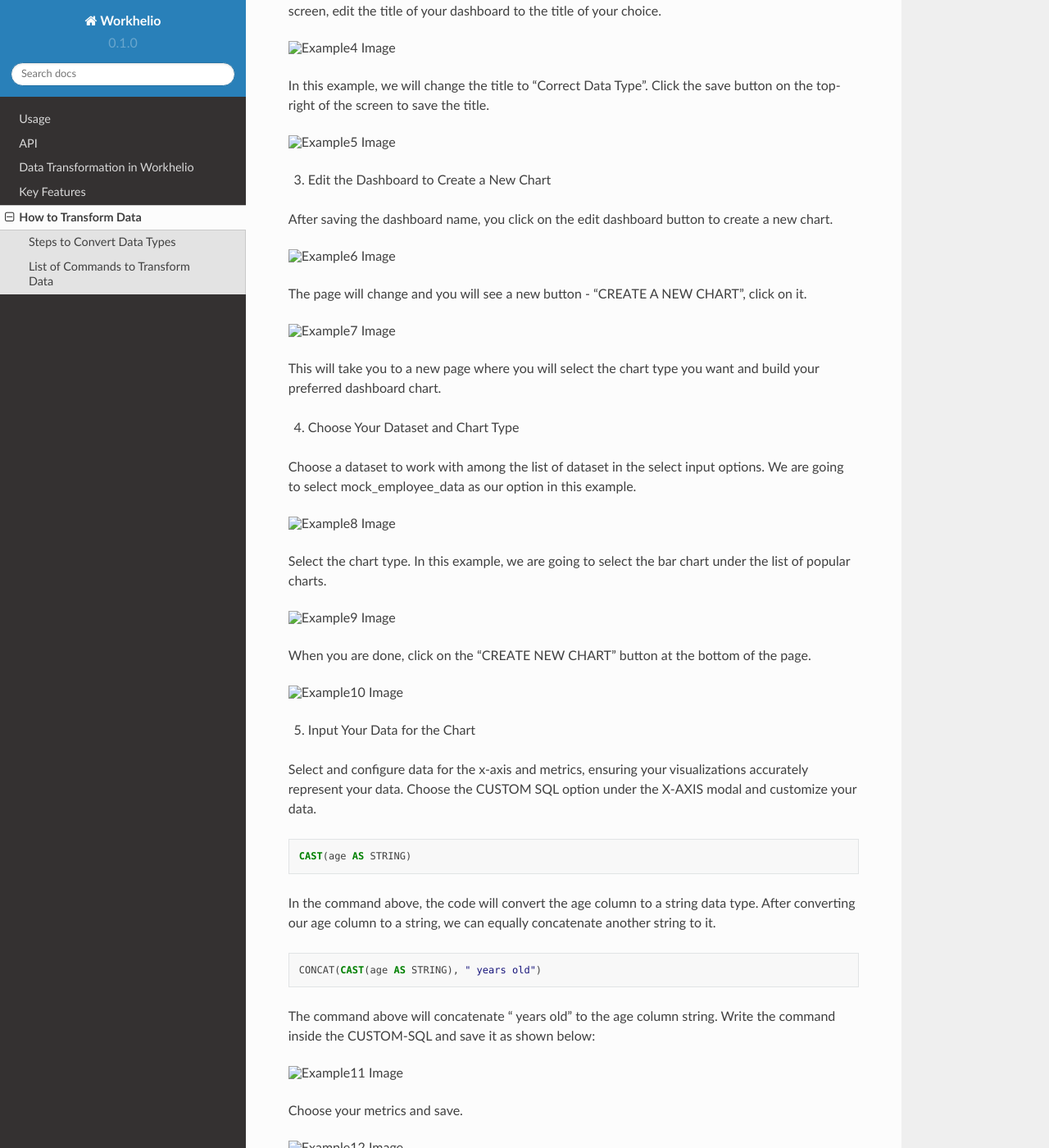
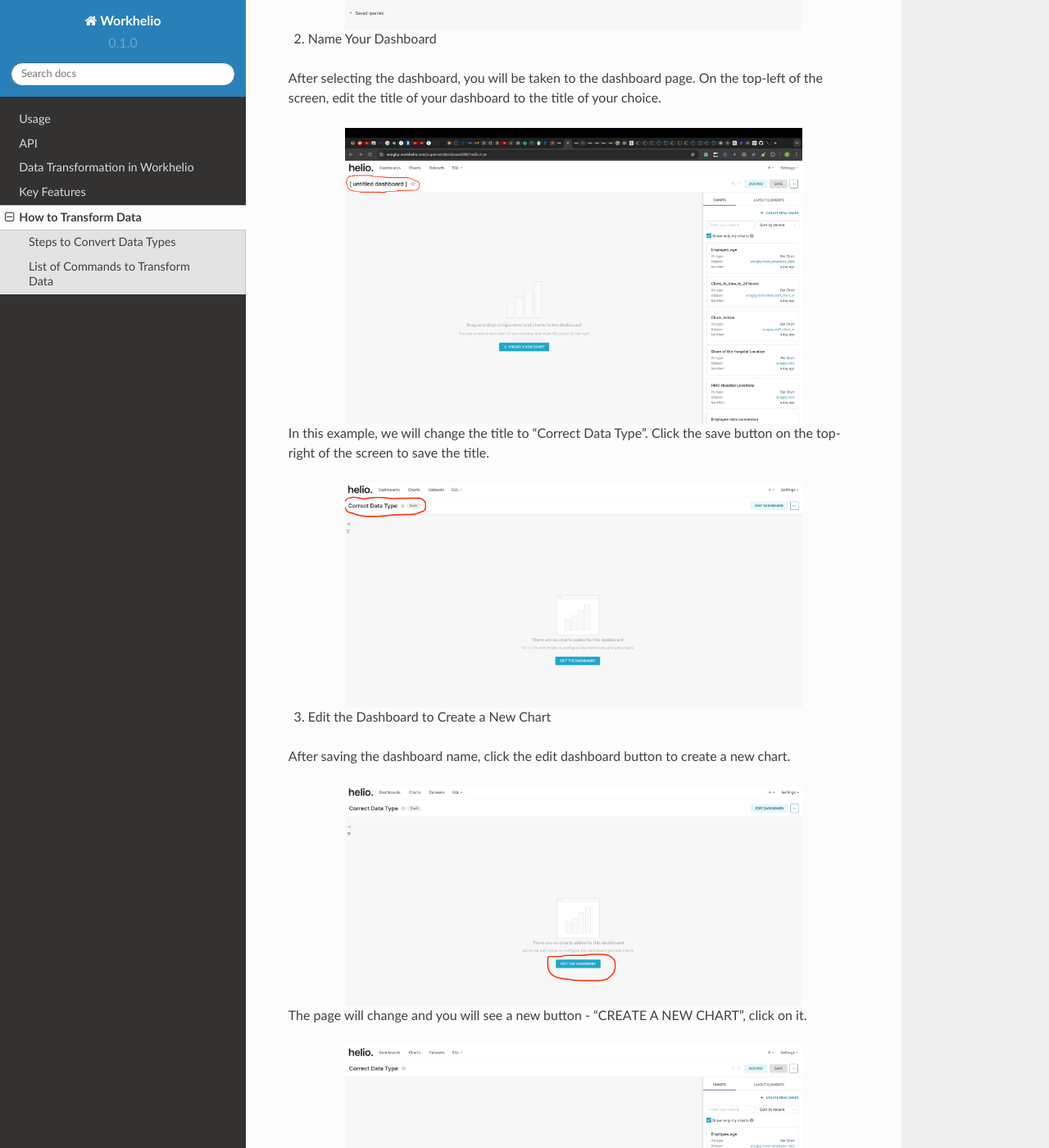
Before and after one commit to workhelio/workhelio, a Sphinx documentation site: the page built from docs/source/transform.rst, in a window 1280 px wide and 1400 px high, scrolled down 1255 px. Shown: the whole window at 82% size. Built offline with Sphinx 7.4.7 and the Read the Docs theme 2.0.0, drawn with Linux system fonts in a browser that asks for light colours; some of the changed text lies outside the part shown.

Commit message:
Update transform.rst
Update transform file

```diff
--- a/docs/source/transform.rst
+++ b/docs/source/transform.rst
@@ -23,53 +23,71 @@ You can skip this step if you have a dashboard already created. However, if you
 
 Select the “Dashboard” option inside the modal that appears after clicking the plus button.
 
-.. image:: /_static/images/img_002.png
+.. figure:: /_static/images/img_002.png
+   :width: 80%
+   :align: center
    :alt: Example2 Image
 
-.. image:: images/img_003.png
+.. figure:: /_static/images/img_003.png
+   :width: 80%
+   :align: center
    :alt: Example3 Image
 
 2. Name Your Dashboard
 
 After selecting the dashboard, you will be taken to the dashboard page. On the top-left of the screen, edit the title of your dashboard to the title of your choice.
 
-.. image:: images/img_004.png
+.. figure:: /_static/images/img_004.png
+   :width: 80%
+   :align: center
    :alt: Example4 Image
 
 In this example, we will change the title to “Correct Data Type”. Click the save button on the top-right of the screen to save the title.
 
-.. image:: images/img_005.png
+.. figure:: /_static/images/img_005.png
+   :width: 80%
+   :align: center
    :alt: Example5 Image
 
 3. Edit the Dashboard to Create a New Chart
 
-After saving the dashboard name, you click on the edit dashboard button to create a new chart.
+After saving the dashboard name, click the edit dashboard button to create a new chart.
 
-.. image:: images/img_006.png
+.. figure:: /_static/images/img_006.png
+   :width: 80%
+   :align: center
    :alt: Example6 Image
 
 The page will change and you will see a new button - “CREATE A NEW CHART”, click on it.
 
-.. image:: images/img_007.png
+.. figure:: /_static/images/img_007.png
+   :width: 80%
+   :align: center
    :alt: Example7 Image
 
 This will take you to a new page where you will select the chart type you want and build your preferred dashboard chart.
 
 4. Choose Your Dataset and Chart Type
 
-Choose a dataset to work with among the list of dataset in the select input options. We are going to select mock_employee_data as our option in this example.
+Choose a dataset to work with among the list of datasets in the select input options. We are going to select mock_employee_data as our option in this example.
 
-.. image:: images/img_008.png
+.. figure:: /_static/images/img_008.png
+   :width: 80%
+   :align: center
    :alt: Example8 Image
 
 Select the chart type. In this example, we are going to select the bar chart under the list of popular charts.
 
-.. image:: images/img_009.png
+.. figure:: /_static/images/img_009.png
+   :width: 80%
+   :align: center
    :alt: Example9 Image
 
 When you are done, click on the “CREATE NEW CHART” button at the bottom of the page.
 
-.. image:: images/img_010.png
+.. figure:: /_static/images/img_010.png
+   :width: 80%
+   :align: center
    :alt: Example10 Image
 
 5. Input Your Data for the Chart
@@ -88,32 +106,44 @@ In the command above, the code will convert the age column to a string data type
 
 The command above will concatenate “ years old” to the age column string. Write the command inside the CUSTOM-SQL and save it as shown below:
 
-.. image:: images/img_011.png
+.. figure:: /_static/images/img_011.png
+   :width: 80%
+   :align: center
    :alt: Example11 Image
 
 Choose your metrics and save.
 
-.. image:: images/img_012.png
+.. figure:: /_static/images/img_012.png
+   :width: 80%
+   :align: center
    :alt: Example12 Image
 
 6. Visualize and Complete the Chart Creation
 
 Click the “CREATE CHART” button at the bottom of the page to visualize your new chart.
 
-.. image:: images/img_013.png
+.. figure:: /_static/images/img_013.png
+   :width: 80%
+   :align: center
    :alt: Example13 Image
 
-.. image:: images/img_014.png
+.. figure:: /_static/images/img_014.png
+   :width: 80%
+   :align: center
    :alt: Example14 Image
 
 On the top-left of the page, add the name of the chart and click on the “SAVE” button at the top-right of the screen.
 
-.. image:: images/img_015.png
+.. figure:: /_static/images/img_015.png
+   :width: 80%
+   :align: center
    :alt: Example15 Image
 
 The save button opens a save modal where you can complete your chart creation.
 
-.. image:: images/img_016.png
+.. figure:: /_static/images/img_016.png
+   :width: 80%
+   :align: center
    :alt: Example16 Image
 
 .. _list_of_commands_to_transform_data:
```
